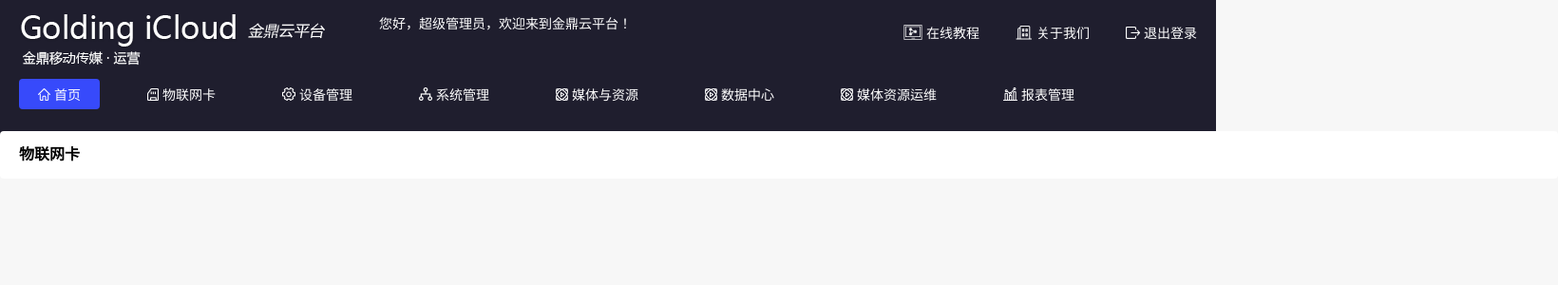
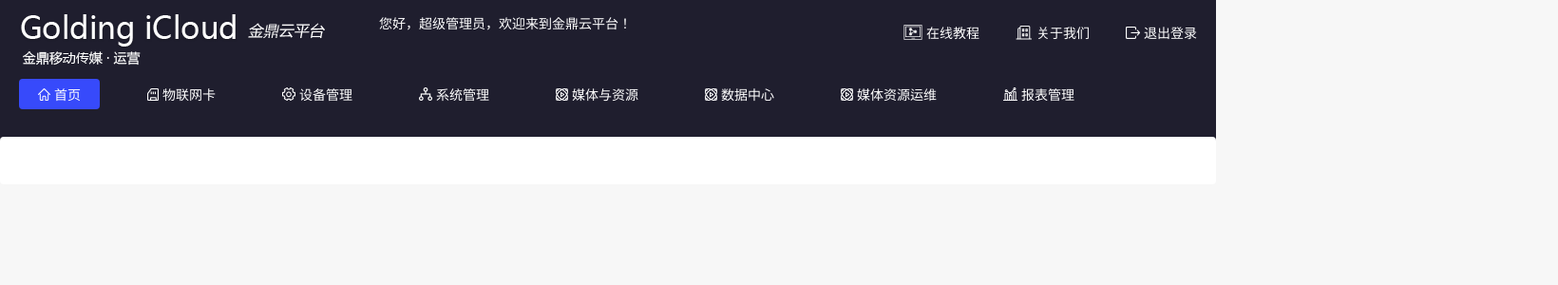
Before and after one commit to liutong61/backstage, a Vue app: page /internetCard in a window 1280 px wide. Shown: the top 300 px of the page at 95% size, 1640 px wide, since content can reach past the window. Built offline with nearby package versions, Linux system fonts and the light colour scheme.

Commit message:
修改布局

```diff
--- a/src/components/nav.vue
+++ b/src/components/nav.vue
@@ -50,6 +50,9 @@
         </div>
       </div>
     </div>
+    <div class="xinxi">
+      <h4>{{ activeTitle }}</h4>
+    </div>
   </div>
 </template>
 
@@ -57,6 +60,7 @@
 export default {
   data(){
     return {
+      activeTitle:'',
       activenNmber:0,
       hoverNum:-1,
       menuList: []
@@ -256,6 +260,11 @@ export default {
     }else{
       this.activenNmber = 0
     }
+  },watch: {
+    // 如果 `activenNmber` 发生改变，这个函数就会运行
+    activenNmber: function (newValue, oldValue) {
+      this.activeTitle = this.menuList[newValue].name
+    }
   }
 };
 </script>
@@ -398,4 +407,22 @@ li:hover {
   color: #374afb;
   font-weight: 600px;
 }
+.xinxi {
+  background-color: white;
+  max-width: 1640px;
+  height: 50px;
+  position: relative;
+  top: -24px;
+  left: 0;
+  right: 0;
+  margin: 0 auto;
+  border-radius: 4px;
+  h4 {
+    color: black;
+    font-size: 16px;
+    padding-left: 20px;
+    font-weight: 600;
+    line-height: 50px;
+  }
+}
 </style>
--- a/src/views/Equipment/equipment.vue
+++ b/src/views/Equipment/equipment.vue
@@ -1,9 +1,5 @@
 <template>
   <div>
-    <ltnav />
-    <div class="xinxi">
-      <h4>设备管理</h4>
-    </div>
   </div>
 </template>
 
@@ -18,22 +14,4 @@ export default {
 };
 </script>
 <style>
-.xinxi {
-  background-color: white;
-  width: 1640px;
-  height: 50px;
-  position: absolute;
-  top: 138px;
-  left: 0;
-  right: 0;
-  margin: 0 auto;
-  border-radius: 4px;
-}
-h4 {
-  color: black;
-  font-size: 16px;
-  padding-left: 20px;
-  font-weight: 600;
-  line-height: 50px;
-}
 </style>
--- a/src/views/Home.vue
+++ b/src/views/Home.vue
@@ -1,8 +1,5 @@
 <template>
-  <div>
-    <div class="xinxi">
-      <h4>首页</h4>
-    </div>
+  <div style="max-width: 1640px; ">
   </div>
 </template>
 
@@ -16,23 +13,5 @@ export default {
   // }
 };
 </script>
-<style>
-.xinxi {
-  background-color: white;
-  width: 1640px;
-  height: 50px;
-  position: absolute;
-  top: 138px;
-  left: 0;
-  right: 0;
-  margin: 0 auto;
-  border-radius: 4px;
-}
-h4 {
-  color: black;
-  font-size: 16px;
-  padding-left: 20px;
-  font-weight: 600;
-  line-height: 50px;
-}
+<style scoped>
 </style>
--- a/src/views/System/company.vue
+++ b/src/views/System/company.vue
@@ -0,0 +1,18 @@
+<template>
+  <div>
+  </div>
+</template>
+
+<script>
+// @ is an alias to /src
+// import ltnav from "@/components/nav.vue";
+export default {
+  name: "home",
+  // components: {
+  //   ltnav
+  // }
+};
+</script>
+<style lang="scss">
+
+</style>
--- a/src/views/internetCard.vue
+++ b/src/views/internetCard.vue
@@ -1,8 +1,5 @@
 <template>
   <div>
-    <div class="xinxi">
-      <h4>物联网卡</h4>
-    </div>
   </div>
 </template>
 
@@ -16,23 +13,5 @@ export default {
   // }
 };
 </script>
-<style>
-.xinxi {
-  background-color: white;
-  width: 1640px;
-  height: 50px;
-  position: absolute;
-  top: 138px;
-  left: 0;
-  right: 0;
-  margin: 0 auto;
-  border-radius: 4px;
-}
-h4 {
-  color: black;
-  font-size: 16px;
-  padding-left: 20px;
-  font-weight: 600;
-  line-height: 50px;
-}
+<style scoped>
 </style>
--- a/src/views/layout/components/AppMain.vue
+++ b/src/views/layout/components/AppMain.vue
@@ -1,6 +1,6 @@
 <template>
-  <section class="app-main" >
-    <transition name="fade" mode="out-in">
+  <section id="app-main" >
+     <transition name="el-fade-in">
       <router-view></router-view>
     </transition>
   </section>
@@ -16,4 +16,8 @@ export default {
 </script>
 
 <style  rel="stylesheet/scss"  lang="scss" scoped>
+#app-main{
+  max-width: 1640px;
+  margin: 0px auto;
+}
 </style>
```
